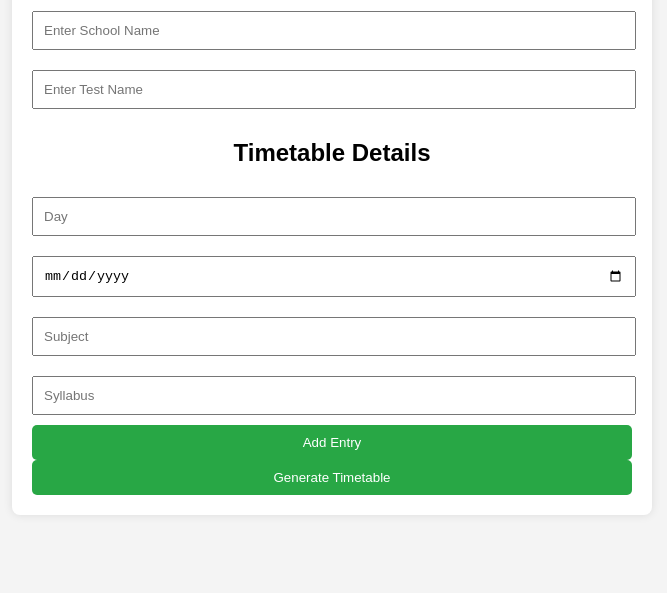
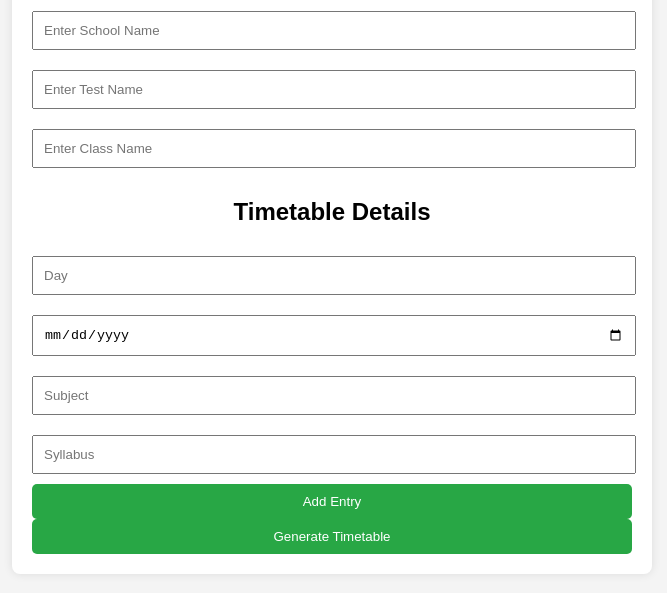
Before and after one commit to abhijit-hub-stack/School-Exam-TimeTable, a plain HTML site: page index.html in a window 1280 px wide. Shown: the part 119-712 px from the top of the page, without its empty margins (308-975 px from the left). Drawn offline with Linux system fonts and the light colour scheme.

Commit message:
Update index.html

```diff
--- a/index.html
+++ b/index.html
@@ -11,6 +11,8 @@
         <h1>School Exam Timetable Creator</h1>
         <input type="text" id="schoolName" placeholder="Enter School Name">
         <input type="text" id="testName" placeholder="Enter Test Name">
+
+        <input type="text" id="Class" placeholder="Enter Class Name">
 
         <h2>Timetable Details</h2>
         <input type="text" id="day" placeholder="Day">
```
